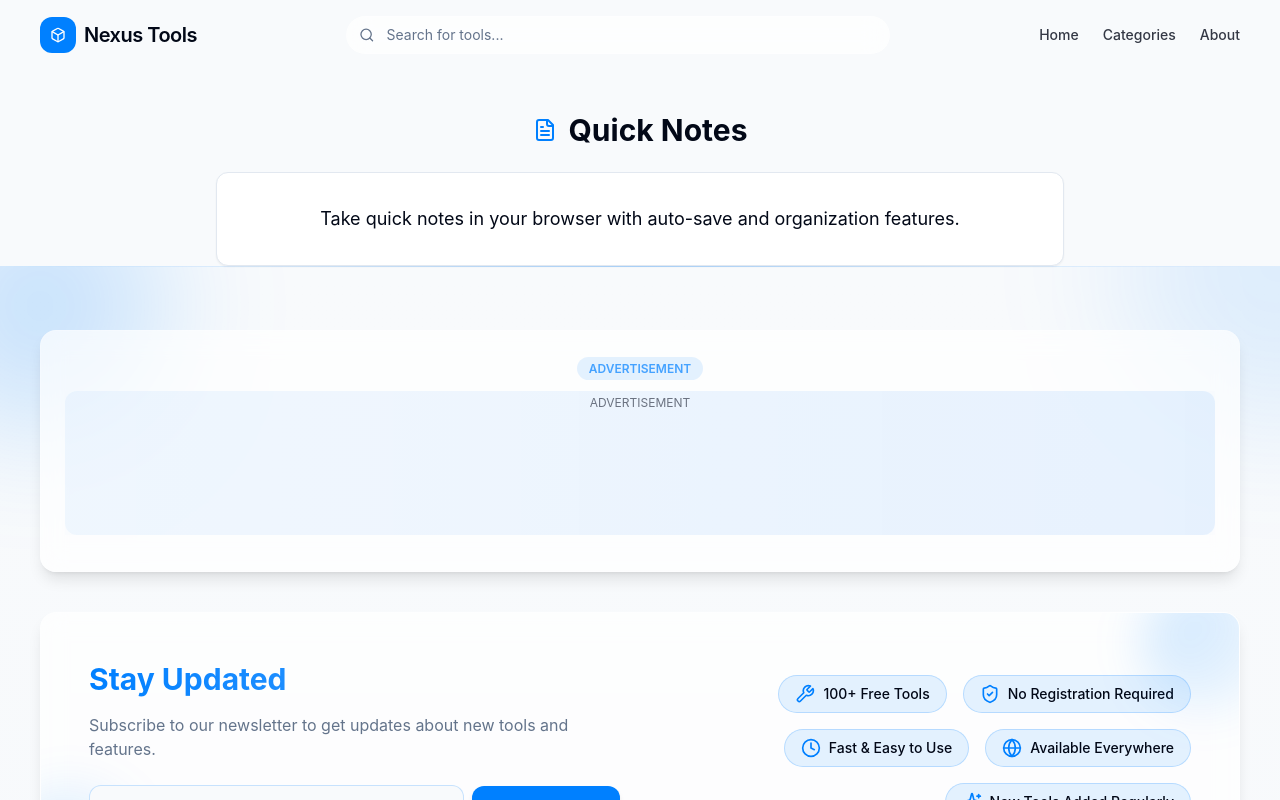
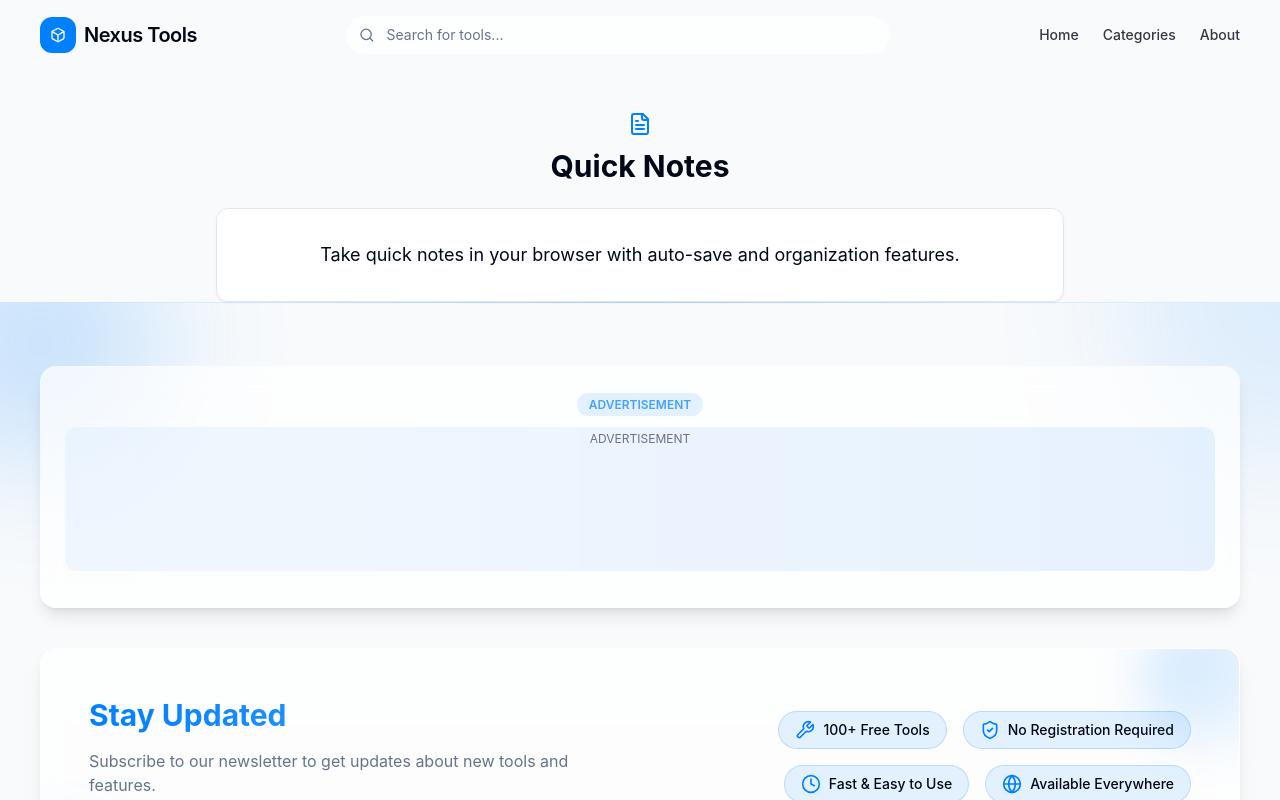
Before and after one commit to Light-Yagami777/nexus-tools, a React (Vite) app: page /tools/notes in a window 1280 px wide. Shown: the top 800 px of the page. Built offline with nearby package versions, Linux system fonts and the light colour scheme.

Commit message:
feat: Display tool icon and description
Display the tool icon above the tool name and add a one-line description below the name.

```diff
--- a/src/components/ToolLayout.tsx
+++ b/src/components/ToolLayout.tsx
@@ -7,10 +7,16 @@ import { FileText } from "lucide-react"; // Import a default icon
 interface ToolLayoutProps {
   children: React.ReactNode;
   title: string;
+  description?: string;
   icon?: React.ReactNode;
 }
 
-export const ToolLayout: React.FC<ToolLayoutProps> = ({ children, title, icon }) => {
+export const ToolLayout: React.FC<ToolLayoutProps> = ({
+  children,
+  title,
+  description,
+  icon
+}) => {
   const containerVariants = {
     hidden: { opacity: 0 },
     visible: {
@@ -41,16 +47,24 @@ export const ToolLayout: React.FC<ToolLayoutProps> = ({ children, title, icon })
         <motion.div variants={itemVariants} className="max-w-4xl mx-auto w-full pt-16 px-6">
           <motion.div
             variants={itemVariants}
-            className="mb-6 flex items-center justify-center"
+            className="mb-6 flex flex-col items-center justify-center"
           >
             {icon ? (
-              <span className="mr-3 text-primary text-xl">{icon}</span>
+              <span className="mb-3 text-primary text-xl">{icon}</span>
             ) : (
-              <span className="mr-3 text-primary"><FileText size={24} /></span>
+              <span className="mb-3 text-primary"><FileText size={24} /></span>
             )}
             <motion.h1 className="text-3xl font-bold text-center">
               {title}
             </motion.h1>
+            {description && (
+              <motion.p
+                variants={itemVariants}
+                className="mt-2 text-muted-foreground text-center max-w-2xl"
+              >
+                {description}
+              </motion.p>
+            )}
           </motion.div>
 
           {children}
--- a/src/pages/tools/SitemapGenerator.tsx
+++ b/src/pages/tools/SitemapGenerator.tsx
@@ -69,17 +69,17 @@ const SitemapGenerator = () => {
   };
 
   return (
-    <ToolLayout title="XML Sitemap Generator" icon={<FileText size={24} />}>
+    <ToolLayout
+      title="XML Sitemap Generator"
+      description="Create XML sitemaps to help search engines discover and index your pages"
+      icon={<FileText size={24} />}
+    >
       <div className="max-w-6xl mx-auto">
         <motion.div
           initial={{ opacity: 0, y: 20 }}
           animate={{ opacity: 1, y: 0 }}
           transition={{ duration: 0.5 }}
         >
-          <p className="text-center text-muted-foreground max-w-2xl mx-auto mb-8">
-            Create XML sitemaps to help search engines discover and index your pages
-          </p>
-
           <div className="grid md:grid-cols-2 gap-6">
             <Card className="p-6">
               <h2 className="text-xl font-semibold mb-4">Site Configuration</h2>
```
